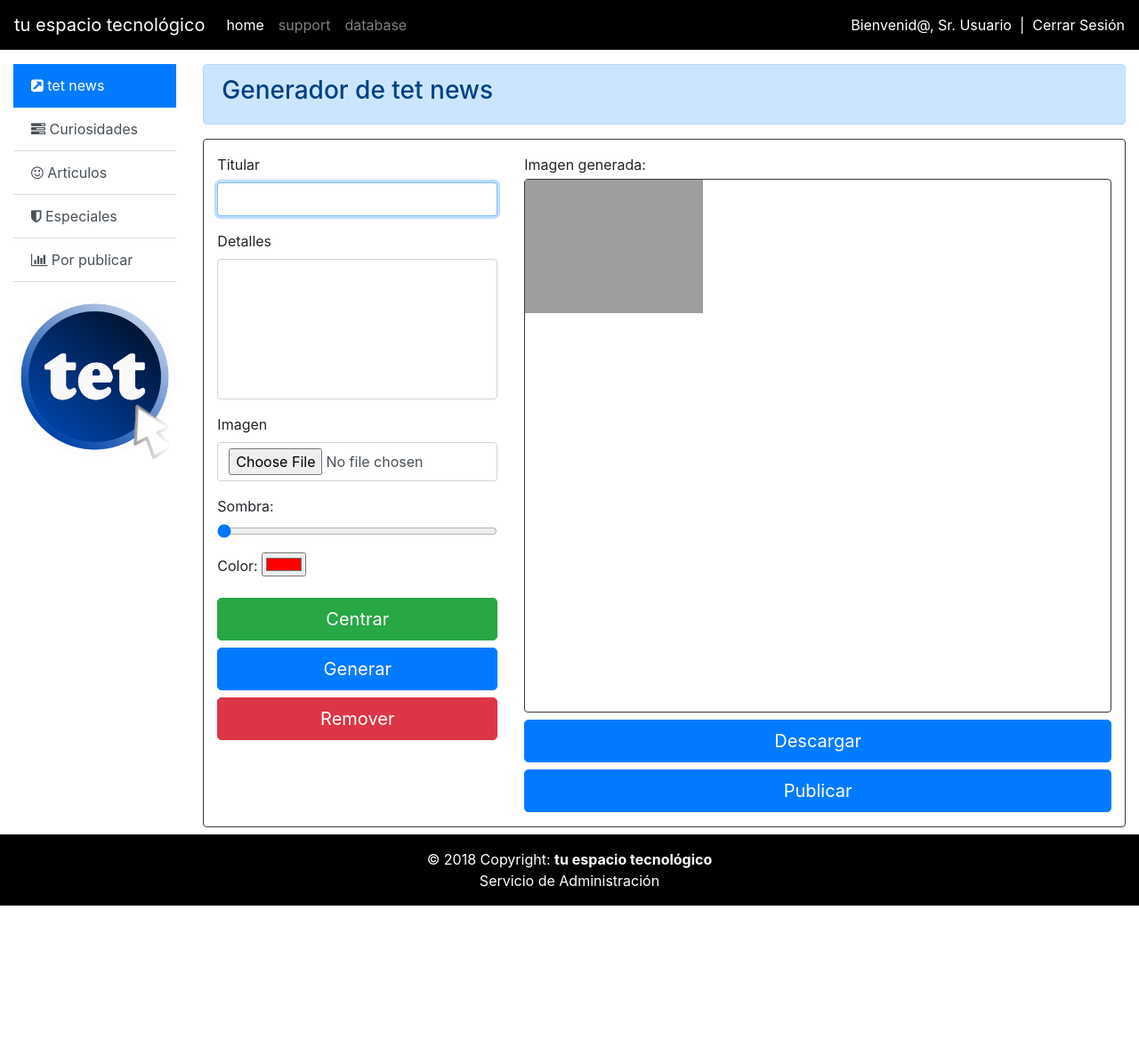
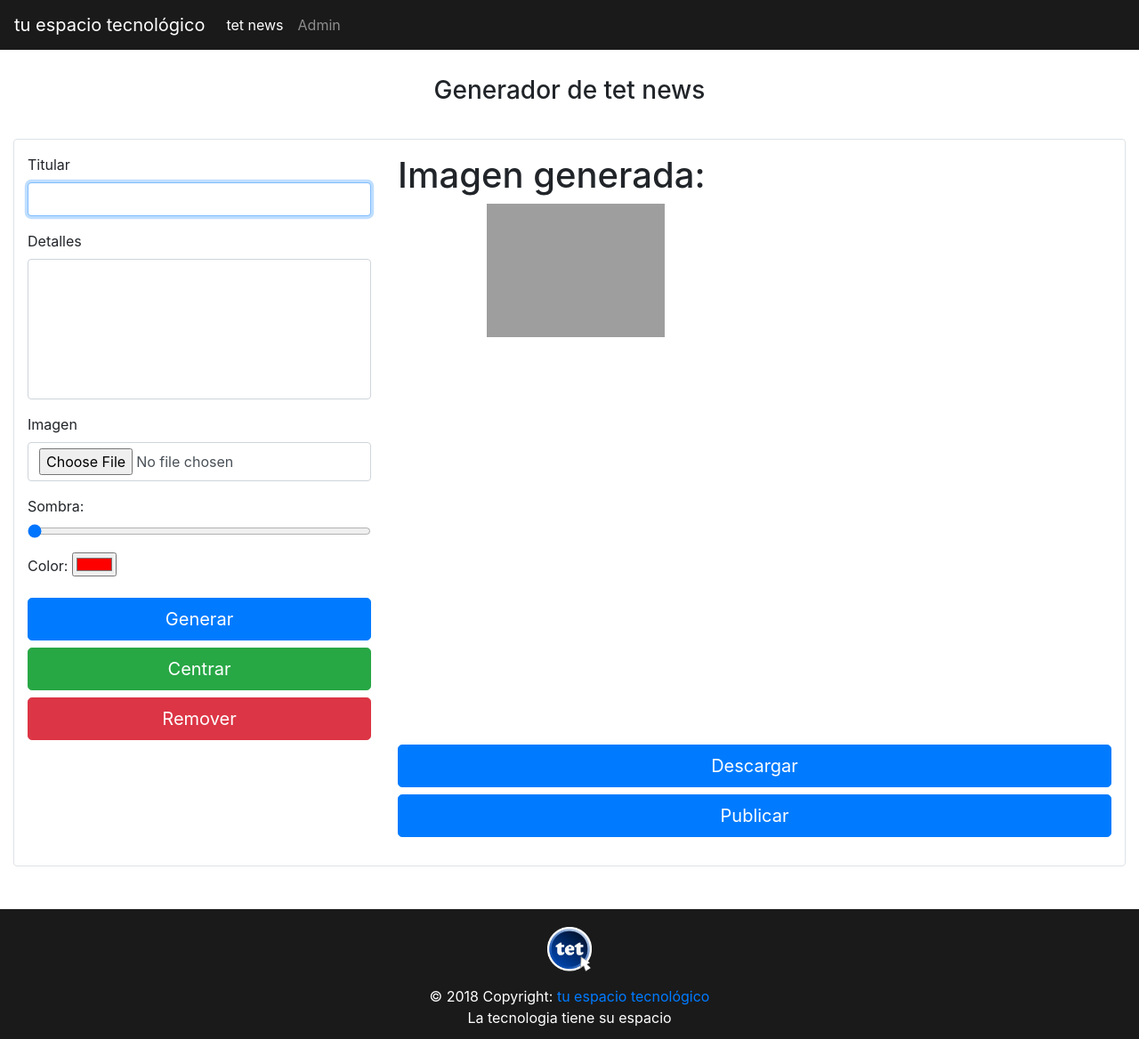
Before and after one commit to somostet/admin, a plain HTML site: page tetnews.html in a window 1280 px wide. Shown: the whole page at 89% size. Before the commit the page ends 1018 px from the top, so only its background shows below. Drawn offline with Linux system fonts and the light colour scheme.

Commit message:
tet news

```diff
--- a/tetnews.html
+++ b/tetnews.html
@@ -14,8 +14,8 @@
 </head>
 <body>
     <!-- Navbar -->
-    <nav class="navbar navbar-expand-lg navbar-dark sticky-top bg-black">
-        <a class="navbar-brand" href="#">tu espacio tecnológico</a>
+    <nav class="navbar navbar-expand-lg navbar-dark sticky-top bg-black" style="background-color: #1a1a1a; ">
+        <a class="navbar-brand" href="https://t-e-t.github.io/">tu espacio tecnológico</a>
         <button class="navbar-toggler" type="button" data-toggle="collapse" data-target="#navbarSupportedContent" aria-controls="navbarSupportedContent" aria-expanded="false" aria-label="Toggle navigation">
           <span class="navbar-toggler-icon"></span>
         </button>
@@ -23,39 +23,25 @@
         <div class="collapse navbar-collapse" id="navbarSupportedContent">
             <ul class="navbar-nav mr-auto">
                 <li class="nav-item active">
-                    <a class="nav-link" href="tetnews.html">home</a>
+                    <a class="nav-link" href="tetnews.html">tet news</a>
                 </li>
                 <li class="nav-item">
-                    <a class="nav-link" href="">support</a>
-                </li>
-                <li class="nav-item">
-                    <a class="nav-link" href="">database</a>
+                    <a class="nav-link" href="./index.html">Admin</a>
                 </li>
             </ul>
-            <span class="navbar-text text-white">Bienvenid@, Sr. Usuario&nbsp; | </span>
-            <span class="navbar-text text-white">&nbsp; <a href="index.html">Cerrar Sesión</a></span>
+
         </div>
       </nav>
 
     <!-- Cuerpo -->
     <div class="container-fluid">
         <div class="row mt-3">
-            <div class="col-xl-2">
-                <ul class="list-group list-group-flush">
-                    <a href="tetnews.html" class="list-group-item list-group-item-action active"><i class="fa fa-external-link-square" aria-hidden="true"></i>&nbsp;tet news</a>
-                    <a href="" class="list-group-item list-group-item-action"><i class="fa fa-tasks" aria-hidden="true"></i>&nbsp;Curiosidades</a>
-                    <a href="" class="list-group-item list-group-item-action"><i class="fa fa-smile-o" aria-hidden="true"></i>&nbsp;Articulos</a>
-                    <a href="" class="list-group-item list-group-item-action"><i class="fa fa-shield" aria-hidden="true"></i>&nbsp;Especiales</a>
-                    <a href="" class="list-group-item list-group-item-action"><i class="fa fa-bar-chart" aria-hidden="true"></i>&nbsp;Por publicar</a>
-                </ul>
-                <img src="./public/img/Logotet.png" class="w-100 mt-3 d-none d-md-block"/>
-            </div>
             <div class="col">
-                <div class="alert alert-primary" role="alert">
+                <div class="alert text-center" role="alert">
                     <h3>Generador de tet news</h3>
                 </div>
-                <form autocomplete="on">
-                    <div class="container-fluid border rounded border-dark pt-3 pb-3">
+                <form autocomplete="on" class="pb-5">
+                    <div class="container-fluid border rounded border-muted pt-3 pb-3">
                         <div class="row">
                             <div class="col-sm-4">
                                 <div class="form-group">
@@ -78,18 +64,21 @@
                                     <label for="color">Color:</label>
                                     <input type="color" id="color" name="favcolor" value="#ff0000">
                                 </div>
+                                <button type="button" class="btn btn-primary btn-lg btn-block" onclick="generate()">Generar</button>
                                 <button type="button" class="btn btn-success btn-lg btn-block" onclick="center()">Centrar</button>
-                                <button type="button" class="btn btn-primary btn-lg btn-block" onclick="generate()">Generar</button>
                                 <button type="button" class="btn btn-danger btn-lg btn-block" onclick="remover()">Remover</button>
                             </div>
                             <div class="col-sm-8">
-                                Imagen generada:
-                                <div id="img" class="border border-dark rounded mt-1 mb-2 w-100" crossOrigin="anonymous">
-                                    <canvas id="tetnews" crossOrigin="anonymous"></canvas>
+                                <h1>Imagen generada:</h1>
+                                <center>
+                                <div id="img" class=" text-center mt-1 mb-2 w-75" crossOrigin="anonymous">
+                                    <canvas id="tetnews"  crossOrigin="anonymous"></canvas>
                                 </div>
-
+                              </center>
+                                <p class="text-center">
                                 <button type="button" id=button class="btn btn-primary btn-lg btn-block" onclick="download()">Descargar</button>
                                 <button type="button" class="btn btn-primary btn-lg btn-block" onclick="publish()">Publicar</button>
+                            </p>
                             </div>
                         </div>
                     </div>
@@ -99,33 +88,22 @@
     </div>
 
 
-    <!-- Modal -->
-    <div class="modal" id="modal" tabindex="-1" role="dialog">
-        <div class="modal-dialog modal-dialog-centered" role="document">
-            <div class="modal-content">
-                <div class="modal-header">
-                    <h5 class="modal-title">tet news</h5>
-                    <button type="button" class="close" data-dismiss="modal" aria-label="Close">
-                    <span aria-hidden="true">&times;</span>
-                    </button>
-                </div>
-                <div class="modal-body" id="modal-cuerpo">
-                    <p>Modal body text goes here.</p>
-                </div>
+    <!-- Footer -->
+    <footer class="p-1" style="background-color: #1a1a1a; ">
+            <!-- Copyright-->
+            <div class="footer-copyright  pb-2 text-white text-center pt-3">
+              <p class="text-center">
+                    <a href="https://t-e-t.github.io/"><img class="img-fluid" src="./public/img/Logotet.png" width="50px" height="50px" alt="tet"></a>
+              </p>
+                © 2018 Copyright:
+                <a href="https://www.facebook.com/TuEspacioT/ " target="_blank" rel="noopener">
+                    tu espacio tecnológico
+                </a>
+
+                <br>La tecnologia tiene su espacio<br>
             </div>
-        </div>
-    </div>
+    </footer>
 
-    <!-- Footer -->
-    <footer class="bg-dark">
-        <!-- Copyright-->
-        <div class="footer-copyright bg-black py-3 text-white text-center mt-2">
-                © 2018 Copyright:
-                    <span class="font-weight-bold">tu espacio tecnológico</span>
-                <br>Servicio de Administración
-            </div>
-        <!--/.Copyright -->
-    </footer>
 
     <!-- Scripts -->
     <script src="./public/vendor/jquery/jquery-3.3.1.min.js"></script>
```
